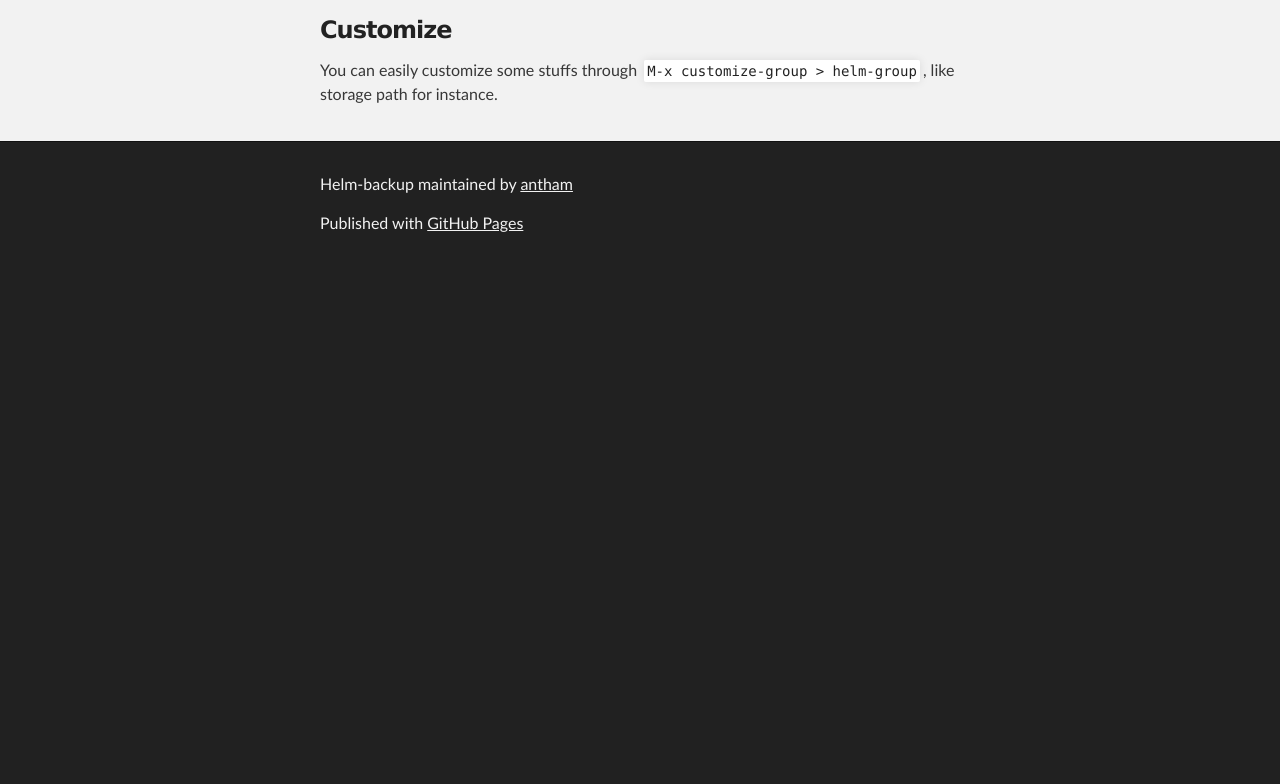
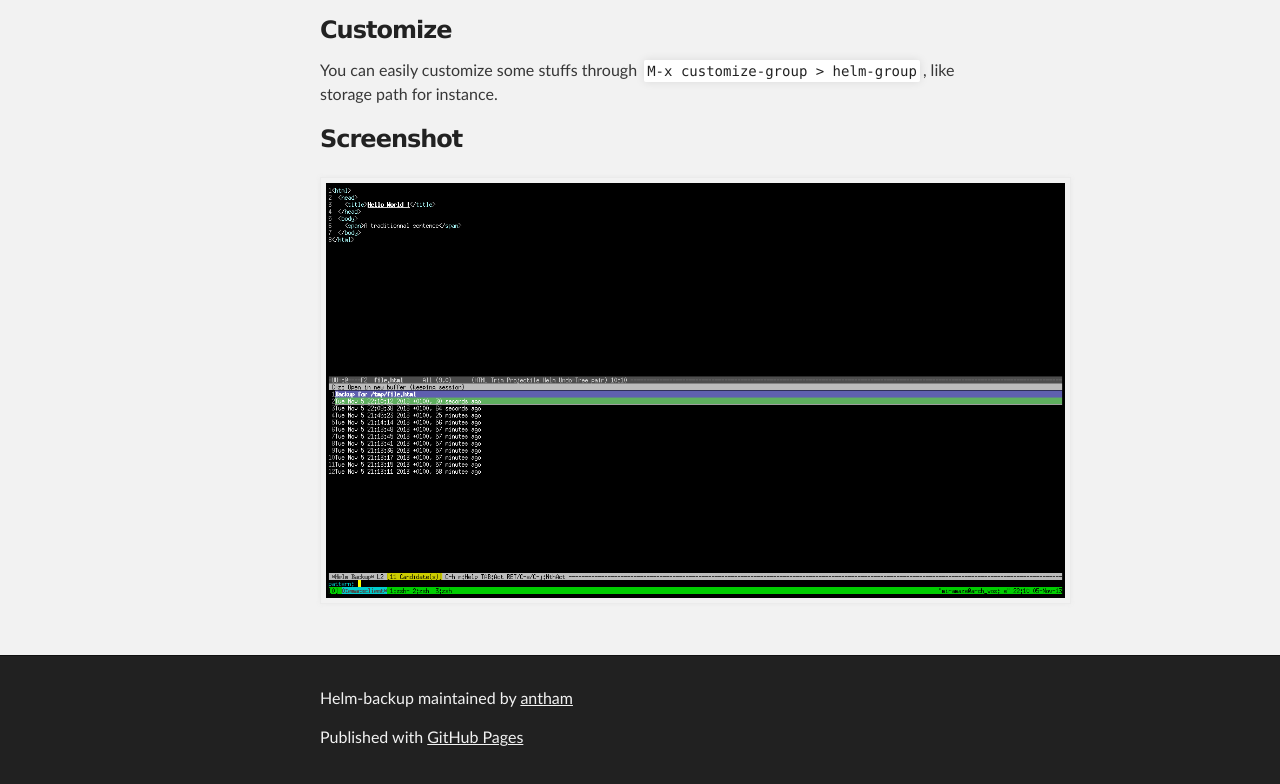
Before and after one commit to antham/helm-backup, a plain HTML site: page index.html in a window 1280 px wide. Shown: the part 1519-2303 px from the top of the page. Before the commit the page ends 1789 px from the top, so only its background shows below. Drawn offline with Linux system fonts and the light colour scheme.

```diff
--- a/index.html
+++ b/index.html
@@ -80,6 +80,11 @@
 <a name="customize" class="anchor" href="#customize"><span class="octicon octicon-link"></span></a>Customize</h3>
 
 <p>You can easily customize some stuffs through <code>M-x customize-group &gt; helm-group</code>, like storage path for instance.</p>
+
+<h3>
+<a name="screenshot" class="anchor" href="#screenshot"><span class="octicon octicon-link"></span></a>Screenshot</h3>
+
+<p><img src="http://antham.github.io/helm-backup/pictures/screenshot.png" alt="alt tag"></p>
       </section>
     </div>
 
```
Also changed, not shown: params.json (+1 -1 lines).
